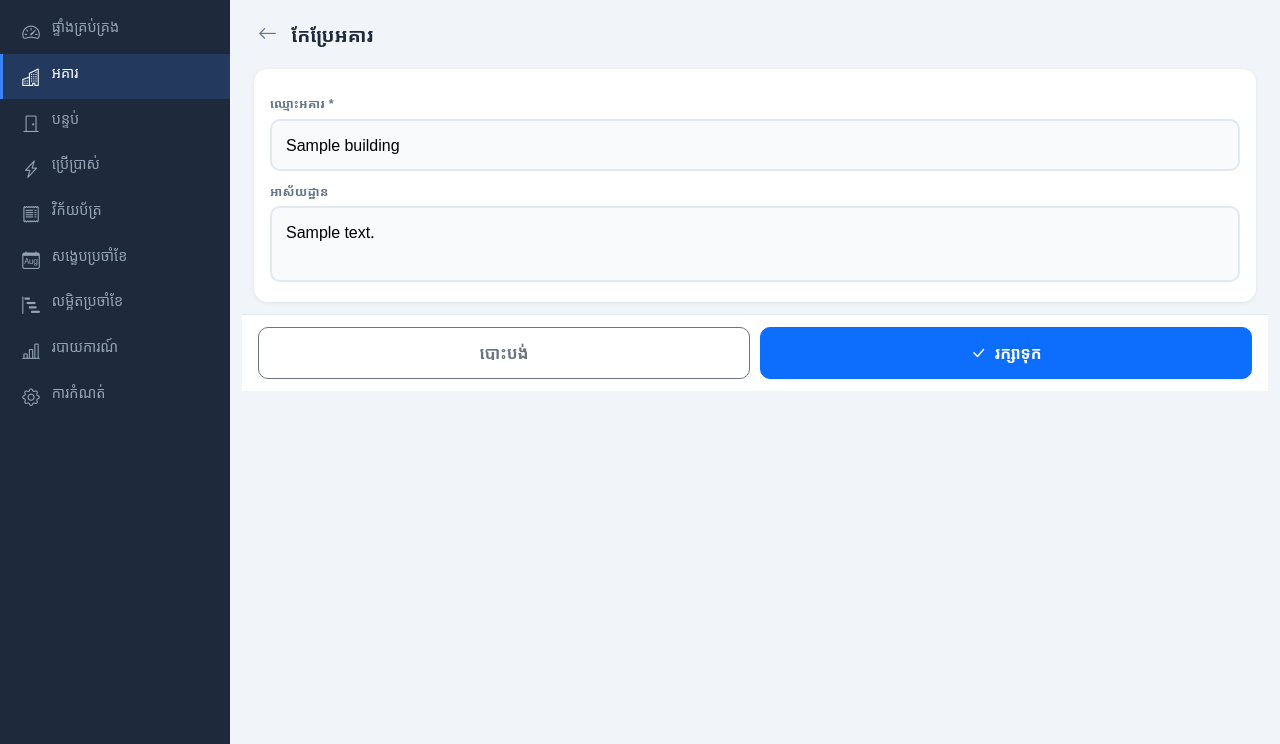
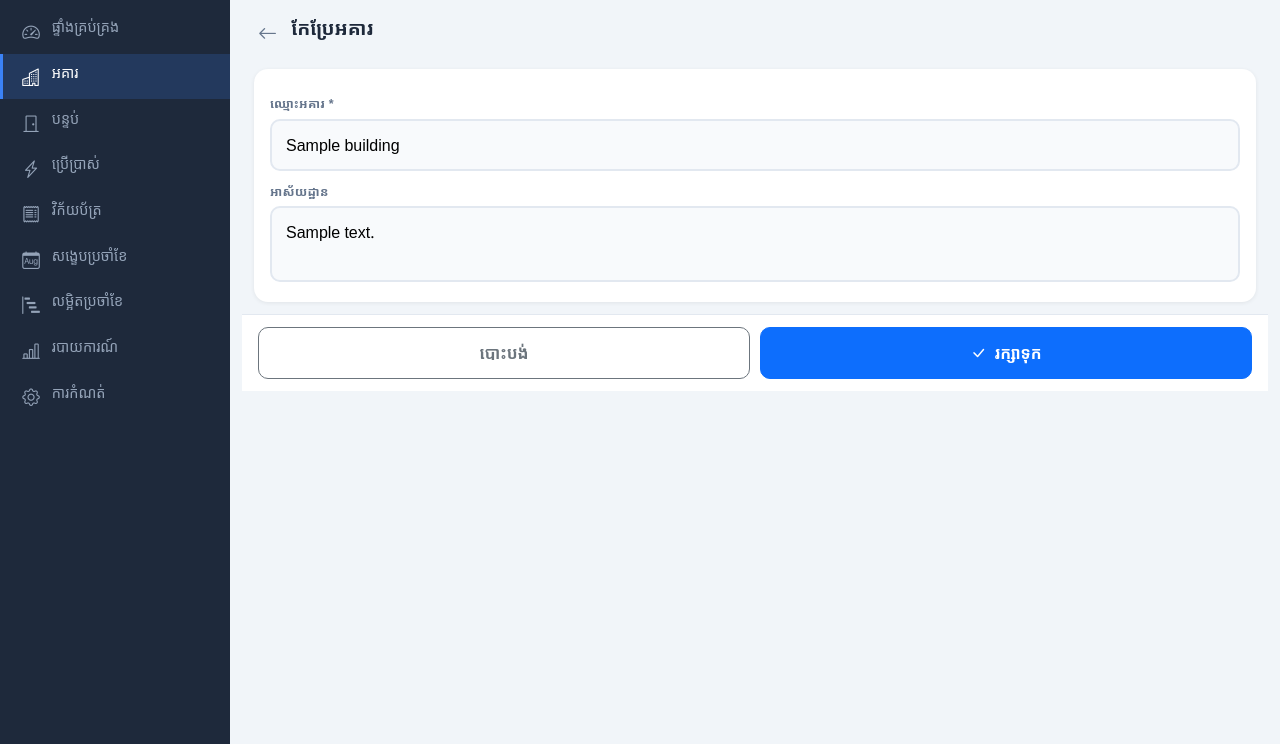
Before and after one commit to sopheak1/room-rental-management-system, a Flask app: page /buildings/1/edit in a window 1280 px wide. Shown: the part 56-800 px from the top of the page. Run offline with Flask 3, Linux system fonts and the light colour scheme; a user stored in the database is signed in; tables that the repository leaves empty hold one stand-in row (values such as "Sample post").

Commit message:
Fix page header overlap: back button flex-shrink:0, title wraps properly

```diff
--- a/app/static/css/style.css
+++ b/app/static/css/style.css
@@ -331,7 +331,7 @@ select {
 /* Page header */
 .m-page-header {
   display: flex;
-  align-items: center;
+  align-items: flex-start;
   gap: 10px;
   margin-bottom: 16px;
 }
@@ -340,8 +340,17 @@ select {
   text-decoration: none;
   font-size: 1.2rem;
   padding: 4px;
+  flex-shrink: 0;   /* never shrink — back button always visible */
 }
-.m-page-title { font-size: 1.2rem; font-weight: 700; color: #1e293b; flex: 1; margin: 0; }
+.m-page-title {
+  font-size: 1.2rem;
+  font-weight: 700;
+  color: #1e293b;
+  flex: 1;
+  min-width: 0;     /* allow text to wrap instead of overflow */
+  word-break: break-word;
+  margin: 0;
+}
 
 /* Amount big display */
 .m-amount-big {
--- a/app/templates/base.html
+++ b/app/templates/base.html
@@ -7,7 +7,7 @@
   <link href="https://cdn.jsdelivr.net/npm/bootstrap@5.3.2/dist/css/bootstrap.min.css" rel="stylesheet">
   <link href="https://cdn.jsdelivr.net/npm/bootstrap-icons@1.11.3/font/bootstrap-icons.css" rel="stylesheet">
   <link href="https://fonts.googleapis.com/css2?family=Noto+Sans+Khmer:wght@400;500;700&display=swap" rel="stylesheet">
-  <link href="{{ url_for('static', filename='css/style.css') }}?v=4" rel="stylesheet">
+  <link href="{{ url_for('static', filename='css/style.css') }}?v=5" rel="stylesheet">
   {% block head %}{% endblock %}
 </head>
 <body class="lang-{{ lang }}">
```
